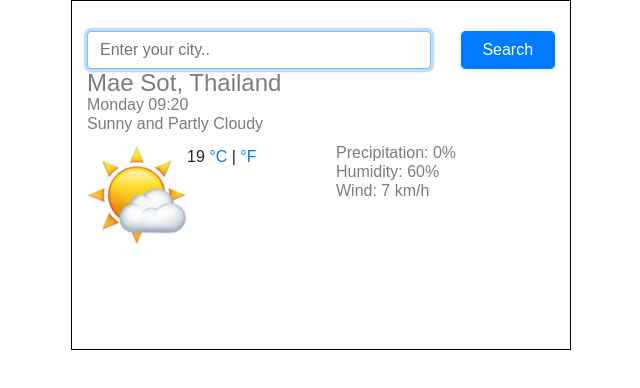
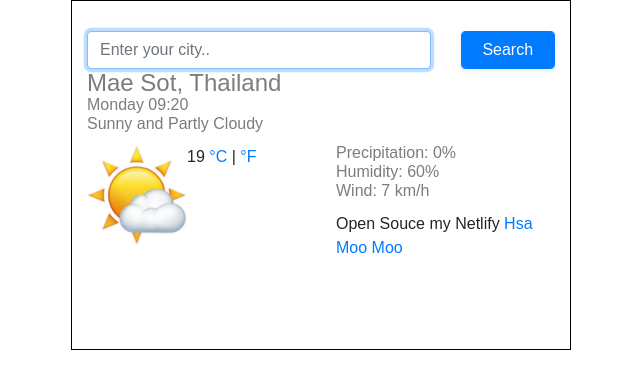
Before and after one commit to Hsa-moo344/my-shecode-file, a plain HTML site: page index.html in a window 1280 px wide. Shown: the whole page, without its empty margins (319-959 px from the left). Drawn offline with nearby package versions, Linux system fonts and the light colour scheme.

Commit message:
Update for html link

```diff
--- a/index.html
+++ b/index.html
@@ -64,6 +64,12 @@
               <li>Humidity: 60%</li>
               <li>Wind: 7 km/h</li>
             </ul>
+            <p class="footer">
+              Open Souce my Netlify
+              <a href="https://www.linkedin.com/feed/" target="_blank">
+                Hsa Moo Moo
+              </a>
+            </p>
           </div>
         </div>
       </div>
```
